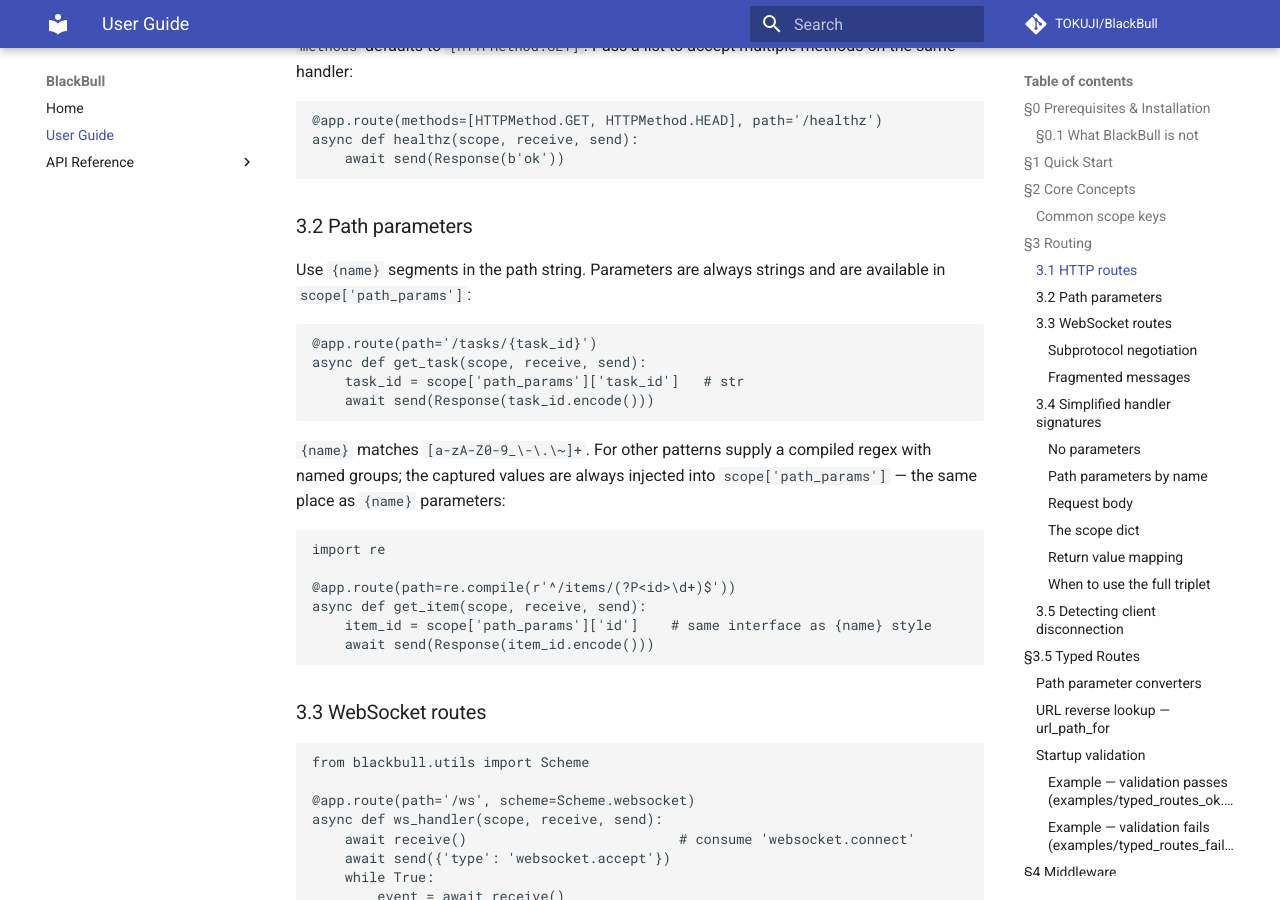
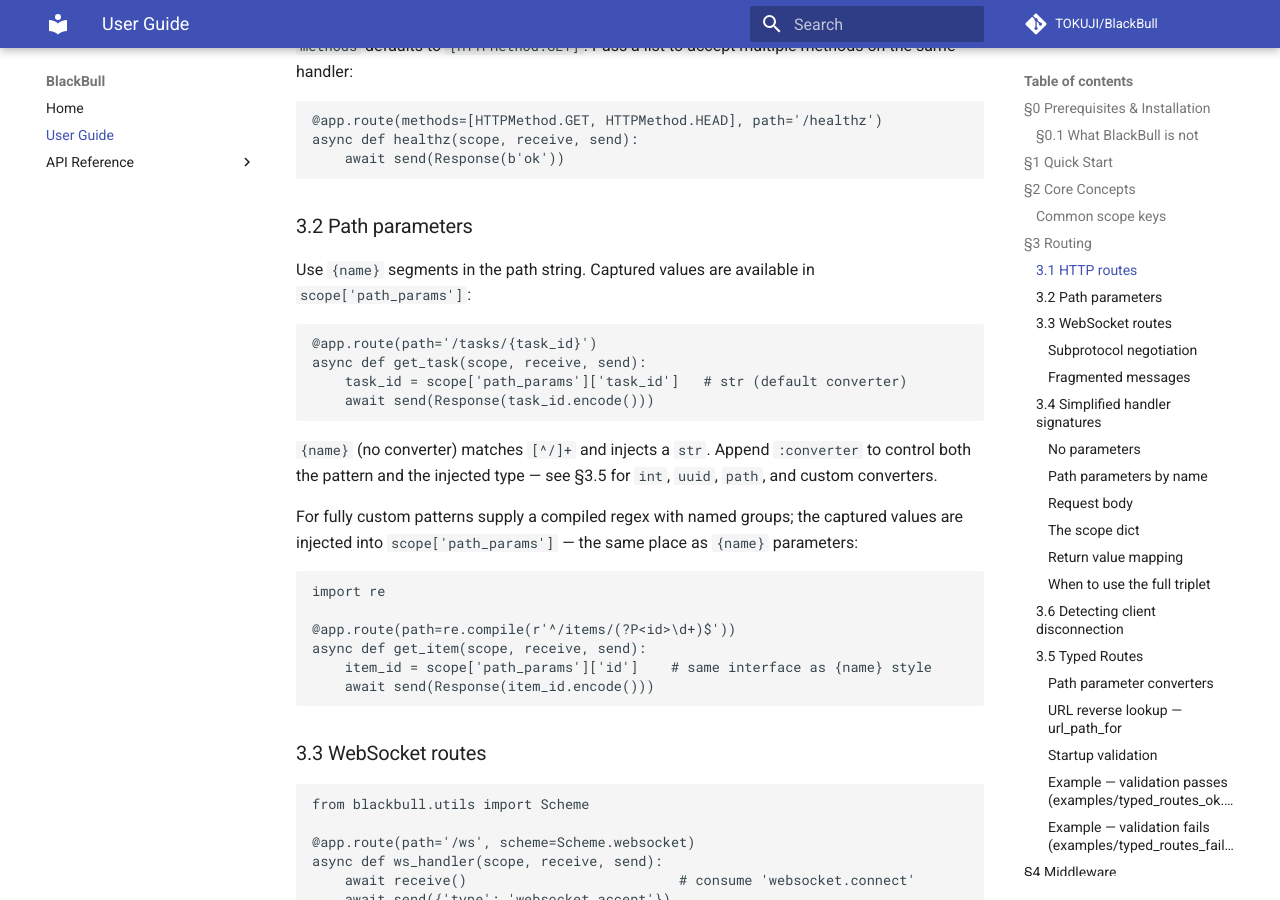
Before and after one commit to TOKUJI/BlackBull, an MkDocs documentation site: the page built from docs/guide.md, in a window 1280 px wide and 900 px high, scrolled down 2446 px. Built offline with MkDocs 1.6.1 and Material for MkDocs 9.7.7, drawn with Linux system fonts in a browser that asks for light colours; comment, search, counter and statistics services are not loaded; some of the changed text lies outside the part shown.

Commit message:
Update docs, pyproject.toml, and pytest.ini to match current codebase
- guide.md: fix §3.2 (path params are str by default, not always strings),
  §3.4 (prefer {param:converter} over annotation coercion), add §3.5 Typed
  Routes (converter table, url_path_for, startup validation with examples),
  renumber §3.6, fix §12 asyncio_mode auto → strict and install command
- pyproject.toml: trim stale deps (h2, uvicorn, etc.); add only hpack to
  core deps; add pytest-timeout, pytest-cov, typeguard, httpx, websockets
  to testing extras; require Python >=3.11
- pytest.ini: add explicit asyncio_mode = strict

Co-Authored-By: Claude Sonnet 4.6 <noreply@anthropic.com>

````diff
--- a/docs/guide.md
+++ b/docs/guide.md
@@ -105,19 +105,23 @@ async def healthz(scope, receive, send):
 
 ### 3.2  Path parameters
 
-Use `{name}` segments in the path string.  Parameters are always strings and are
-available in `scope['path_params']`:
+Use `{name}` segments in the path string.  Captured values are available in
+`scope['path_params']`:
 
 ```python
 @app.route(path='/tasks/{task_id}')
 async def get_task(scope, receive, send):
-    task_id = scope['path_params']['task_id']   # str
+    task_id = scope['path_params']['task_id']   # str (default converter)
     await send(Response(task_id.encode()))
 ```
 
-`{name}` matches `[a-zA-Z0-9_\-\.\~]+`.  For other patterns supply a compiled
-regex with named groups; the captured values are always injected into
-`scope['path_params']` — the same place as `{name}` parameters:
+`{name}` (no converter) matches `[^/]+` and injects a `str`.  Append `:converter`
+to control both the pattern and the injected type — see §3.5 for `int`, `uuid`,
+`path`, and custom converters.
+
+For fully custom patterns supply a compiled regex with named groups; the captured
+values are injected into `scope['path_params']` — the same place as `{name}`
+parameters:
 
 ```python
 import re
@@ -240,11 +244,21 @@ async def get_task(task_id):       # str by default
     return f"Task {task_id}"
 ```
 
-Add a type annotation and BlackBull coerces the value before calling the handler:
+Use a `{param:int}` converter (see §3.5) so the URL pattern only matches integers
+and the value arrives already coerced — this is the preferred approach:
+
+```python
+@app.route(path='/tasks/{task_id:int}')
+async def get_task(task_id: int):  # int injected by the router
+    return {"id": task_id}
+```
+
+Alternatively, annotate without a converter and BlackBull will coerce the captured
+string at call time (raises HTTP 500 if not convertible):
 
 ```python
 @app.route(path='/tasks/{task_id}')
-async def get_task(task_id: int):  # coerced to int; raises 500 if not convertible
+async def get_task(task_id: int):  # str captured; int() applied by _adapt_handler
     return {"id": task_id}
 ```
 
@@ -292,7 +306,7 @@ async def get_item(item_id: int, scope):
 - When you need to call `receive()` in a loop (streaming uploads, long-polling)
   use the full form and call `receive()` yourself.
 
-### 3.5  Detecting client disconnection
+### 3.6  Detecting client disconnection
 
 When the remote side closes the connection, `receive()` returns
 `{'type': 'http.disconnect'}`.  This is useful for long-polling and
@@ -332,9 +346,9 @@ async def sse(scope, receive, send):
 
 ---
 
-## §3.5  Typed Routes
-
-### Path parameter converters
+### 3.5  Typed Routes
+
+#### Path parameter converters
 
 Append `:converter` to a path parameter to control both the URL pattern and the Python type injected into the handler:
 
@@ -361,7 +375,7 @@ async def get_file(rest: str):   # rest may contain slashes
     return {'path': rest}
 ```
 
-### URL reverse lookup — `url_path_for`
+#### URL reverse lookup — `url_path_for`
 
 Register a route with a `name=` keyword, then build its path from parameters:
 
@@ -375,7 +389,7 @@ app.url_path_for('item-detail', id=42)   # → '/items/42'
 
 `url_path_for` raises `KeyError` for unknown names and `ValueError` when required parameters are missing.
 
-### Startup validation
+#### Startup validation
 
 `app.run()` and the ASGI lifespan `startup` event both call `Router.validate()` before accepting connections. Validation checks:
 
@@ -385,7 +399,7 @@ app.url_path_for('item-detail', id=42)   # → '/items/42'
 
 On failure, a `ConfigurationError` is raised (or sent as `lifespan.startup.failed`) listing every violated route. On success, the router is **frozen** — further route registration raises `RuntimeError`.
 
-#### Example — validation passes ([`examples/typed_routes_ok.py`](../examples/typed_routes_ok.py))
+#### Example — validation passes ([`examples/typed_routes_ok.py`](https://github.com/TOKUJI/BlackBull/blob/master/examples/typed_routes_ok.py))
 
 ```python
 import asyncio
@@ -415,7 +429,7 @@ if __name__ == '__main__':
 
 Every converter type matches its handler annotation, so `validate()` succeeds and the server starts.
 
-#### Example — validation fails ([`examples/typed_routes_fail.py`](../examples/typed_routes_fail.py))
+#### Example — validation fails ([`examples/typed_routes_fail.py`](https://github.com/TOKUJI/BlackBull/blob/master/examples/typed_routes_fail.py))
 
 ```python
 import asyncio
@@ -1549,12 +1563,9 @@ async def test_register_and_list_tasks():
         assert r.json()[0]['title'] == 'Buy milk'
 ```
 
-`pytest.ini` or `pyproject.toml` to configure asyncio mode:
-
-```ini
-[pytest]
-asyncio_mode = auto
-```
+BlackBull's own `pytest.ini` sets `asyncio_mode = strict`, which requires every
+async test to carry `@pytest.mark.asyncio` explicitly.  Match this in application
+test suites for consistent behaviour:
 
 ### 12.3  Testing middleware in isolation
 
````
Also changed, not shown: other parts of docs/guide.md (+2 -2 lines), pyproject.toml (+7 -7 lines), 1 other file.
